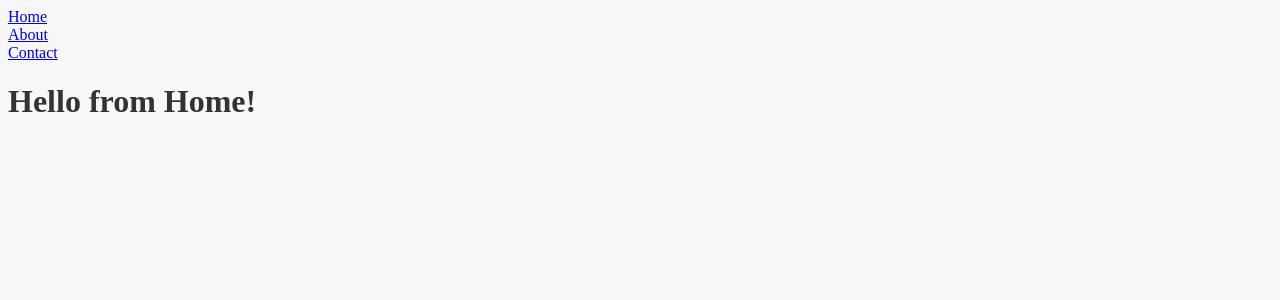
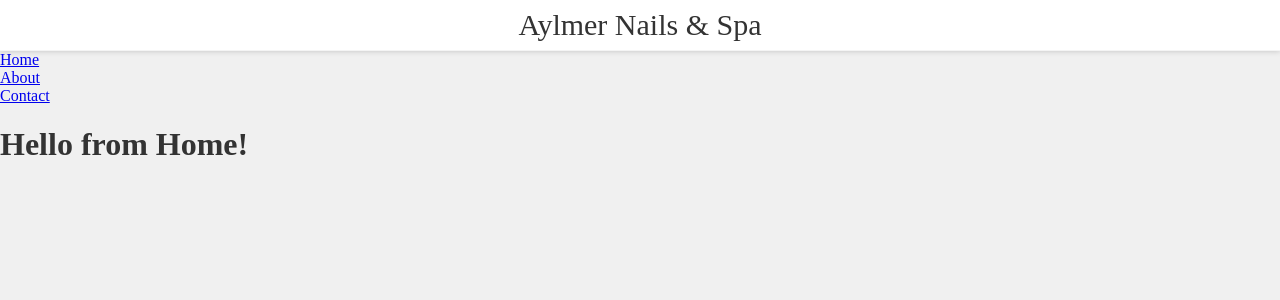
Before and after one commit to hieuhhhhhhh/AylmerNails-client, a Vue app: page / in a window 1280 px wide. Shown: the top 300 px of the page. Built offline with nearby package versions, Linux system fonts and the light colour scheme.

Commit message:
started: header

```diff
--- a/src/App.vue
+++ b/src/App.vue
@@ -1,5 +1,6 @@
 <template>
   <div id="app">
+    <Header />
     <div><router-link to="/">Home</router-link></div>
     <div><router-link to="/about">About</router-link></div>
     <div><router-link to="/contact">Contact</router-link></div>
@@ -9,11 +10,14 @@
 </template>
 
 <script>
+import Header from "./components/view-shell/Header.vue";
 export default {
+  components: { Header },
   name: "App",
   created() {
     document.title = "Aylmer Nails & Spa";
   },
 };
 </script>
+
 <style src="./global.css"></style>
--- a/src/components/view-shell/Header.vue
+++ b/src/components/view-shell/Header.vue
@@ -1,5 +1,20 @@
+<template>
+  <div class="title">Aylmer Nails & Spa</div>
+</template>
 <script>
 export default {
   name: "Header-",
 };
 </script>
+
+<style scoped>
+.title {
+  text-align: center;
+  align-content: center;
+  border-bottom: 1px solid var(--xtrans-gray);
+  box-shadow: 0 0 6px var(--shadow-color);
+  font-size: 30px;
+  height: 50px;
+  background: var(--middleground);
+}
+</style>
--- a/src/global.css
+++ b/src/global.css
@@ -1,16 +1,22 @@
 :root {
-  --background: #f7f7f7;
+  --background: rgb(240, 240, 240);
+  --middleground: white;
   --foreground: #333;
+  --xtrans-gray: rgba(150, 150, 150, 0.1);
+  --shadow-color: rgba(0, 0, 0, 0.2);
 }
 
 @media (prefers-color-scheme: dark) {
   :root {
-    --background: #333;
-    --foreground: #f7f7f7;
+    --background: #121212;
+    --middleground: #1c1c1c;
+    --foreground: white;
+    --shadow-color: rgba(0, 0, 0, 1);
   }
 }
 
 body {
   background-color: var(--background);
   color: var(--foreground);
+  margin: 0;
 }
```
